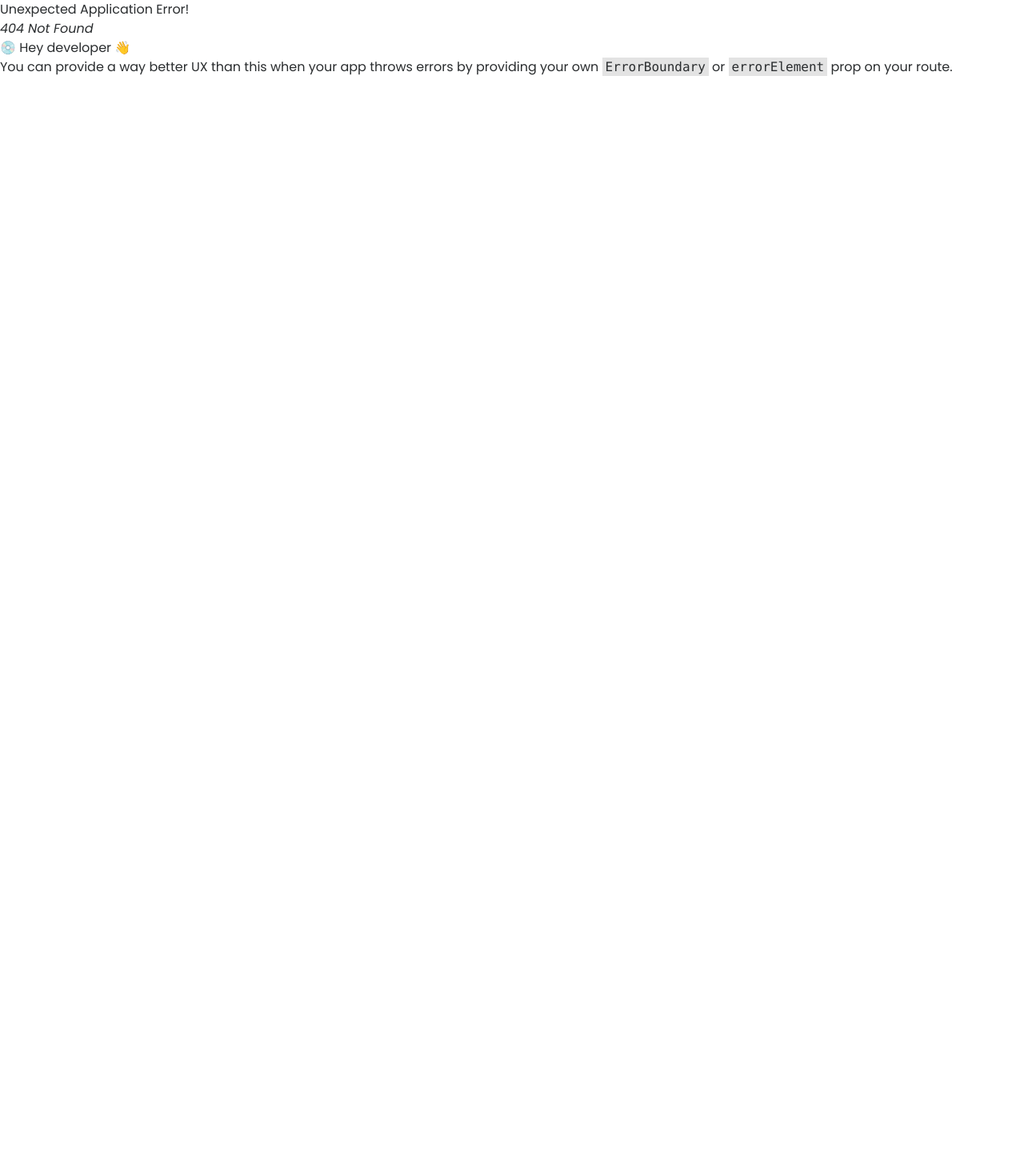
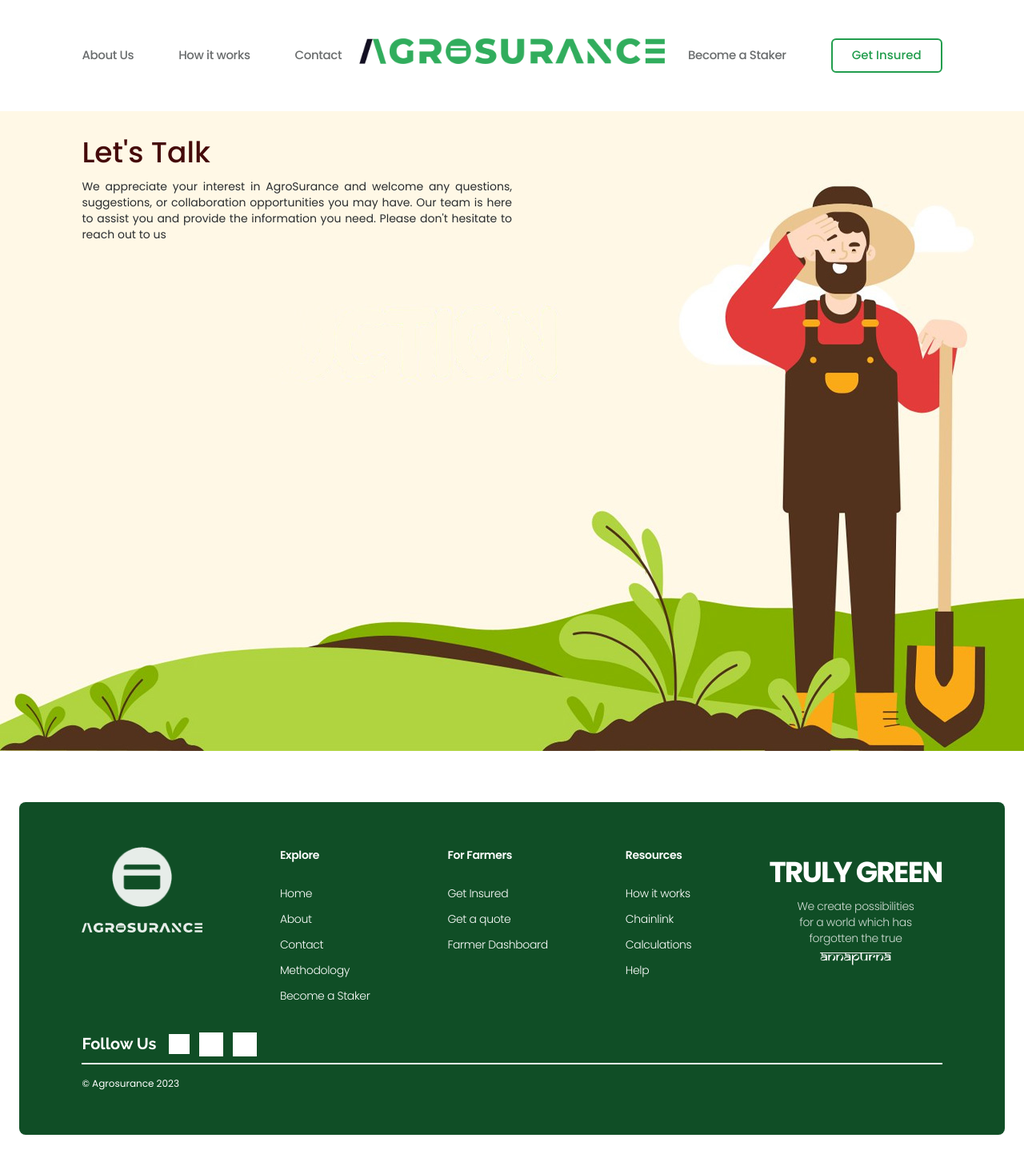
Before and after one commit to agrosurance/Frontend, a React (Vite) app: page /contact in a window 1280 px wide. Before the commit this address had no page. Shown: the whole page at 80% size. Before the commit the page ends 800 px from the top, so only its background shows below. Built offline with nearby package versions, Linux system fonts and the light colour scheme; grey boxes are pictures that could not be loaded.

Commit message:
attempt - netlify fix

```diff
--- a/src/App.tsx
+++ b/src/App.tsx
@@ -4,6 +4,7 @@ import {
   Outlet,
   Route,
   RouterProvider,
+  useLocation,
 } from "react-router-dom";
 import Footer from "./common/Footer";
 import Navbar from "./common/Navbar";
@@ -15,6 +16,8 @@ import useModal from "./hooks/useModal";
 import { twMerge } from "tailwind-merge";
 import FarmerPage from "./pages/FarmerPage/FarmerPage";
 import AboutPage from "./pages/AboutPage/AboutPage";
+import ContactPage from "./pages/ContactPage/ContactPage";
+import { useEffect } from "react";
 
 export default function App() {
   const router = createBrowserRouter(
@@ -25,6 +28,7 @@ export default function App() {
         <Route path="/stake" element={<StakingPage />} />
         <Route path="/dashboard" element={<FarmerPage />} />
         <Route path="/about" element={<AboutPage />} />
+        <Route path="/contact" element={<ContactPage />} />
       </Route>
     )
   );
@@ -42,6 +46,12 @@ export default function App() {
 function Root() {
   const modal = useModal();
 
+  const location = useLocation();
+
+  useEffect(() => {
+    window.scrollTo({ top: 0 });
+  }, [location]);
+
   return (
     <main className="relative">
       <div
--- a/src/common/Footer.tsx
+++ b/src/common/Footer.tsx
@@ -59,14 +59,19 @@ export default function Footer() {
           </div>
         </div>
 
-        <div className="text-center text-back text-opacity-80">
+        <div className="flex flex-col items-center text-center text-back text-opacity-80">
           <h5 className="my-3 text-4xl font-bold tracking-tighter text-back">
             TRULY GREEN
           </h5>
           <p>We create possibilities</p>
           <p>for a world which has</p>
           <p>forgotten the true</p>
-          <p className="font-semibold text-back">Annapurna</p>
+          {/* <p className="font-semibold text-back">Annapurna</p> */}
+          <img
+            src="/images/illustrations/annapurna-text.png"
+            alt="annapurna"
+            className="my-2 h-4"
+          />
         </div>
       </div>
       <div className="my-2 flex gap-x-4">
--- a/src/pages/AboutPage/components/Vision.tsx
+++ b/src/pages/AboutPage/components/Vision.tsx
@@ -1,3 +1,5 @@
+import React from "react";
+
 export default function Vision() {
   return (
     <section className="relative flex aspect-video flex-col items-center justify-center bg-[url('/images/illustrations/farmland.png')] bg-cover bg-fixed bg-top">
@@ -5,7 +7,7 @@ export default function Vision() {
 
       <div className="p-page relative z-1 flex flex-col items-center gap-y-3 text-center text-white drop-shadow-lg">
         <h1 className="my-8 text-7xl font-bold">OUR VISION</h1>
-        <p>
+        {/* <p>
           AgroSurance envisions a future where farmers worldwide have seamless
           access to transparent and reliable crop insurance. Through the
           utilization of advanced technologies such as blockchain and Chainlink,
@@ -29,7 +31,7 @@ export default function Vision() {
           shape a future where agriculture flourishes, and farmers are equipped
           with the tools they need to cultivate a sustainable and prosperous
           world.
-        </p>
+        </p> */}
       </div>
     </section>
   );
--- /dev/null
+++ b/src/pages/ContactPage/ContactPage.tsx
@@ -0,0 +1,18 @@
+export default function ContactPage() {
+  return (
+    <>
+      <section className="p-page h-screen bg-[url('/images/illustrations/contact-bg.jpg')] bg-cover bg-right-bottom">
+        <div className="py-8">
+          <h1 className="text-4xl font-medium text-red-950">Let's Talk</h1>
+          <p className="my-3 w-1/2 text-justify text-sm">
+            We appreciate your interest in AgroSurance and welcome any
+            questions, suggestions, or collaboration opportunities you may have.
+            Our team is here to assist you and provide the information you need.
+            Please don't hesitate to reach out to us
+          </p>
+          <form></form>
+        </div>
+      </section>
+    </>
+  );
+}
--- a/src/pages/HomePage/components/Hero.tsx
+++ b/src/pages/HomePage/components/Hero.tsx
@@ -28,6 +28,7 @@ export default function Hero() {
         <div className="my-3 flex max-w-[45vw] gap-x-8">
           <div className="flex max-w-[45%] gap-x-5">
             <img
+              draggable={false}
               src="https://cryptologos.cc/logos/chainlink-link-logo.png?v=025"
               alt="chainlink"
               className="aspect-square w-14 opacity-50 brightness-0"
@@ -38,6 +39,7 @@ export default function Hero() {
           </div>
           <div className="flex max-w-[45%] gap-x-5">
             <img
+              draggable={false}
               src="/logo.png"
               alt="chainlink"
               className="aspect-square w-14 opacity-50 brightness-0"
```
Also changed, not shown: public/images/illustrations/annapurna-text.png (added), public/images/illustrations/contact-bg.jpg (added).
